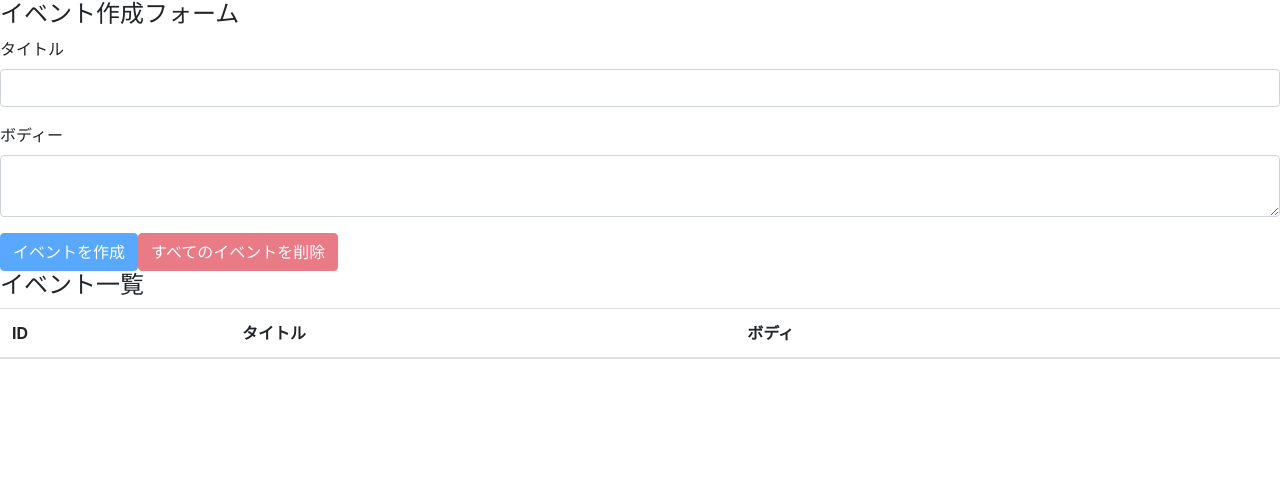
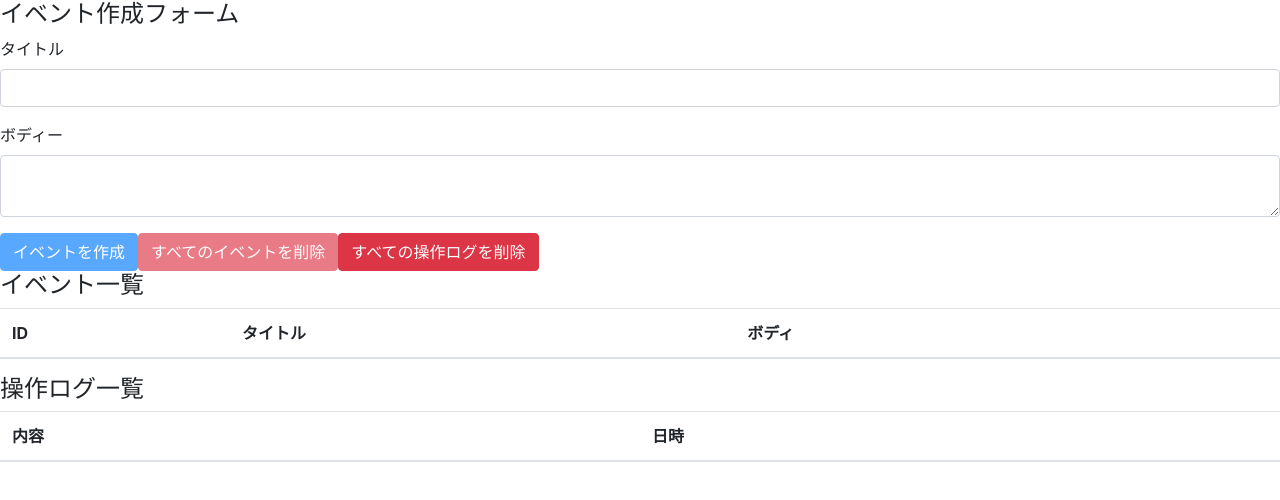
Before and after one commit to Yosshii001/react-hooks-101, a React (Create React App) app: page / in a window 1280 px wide. Shown: the top 500 px of the page. Built offline with nearby package versions, Linux system fonts and the light colour scheme.

Commit message:
create log table

```diff
--- a/src/components/App.js
+++ b/src/components/App.js
@@ -6,6 +6,7 @@ import AppContext from '../contexts/AppContext'
 
 import EventForm from './EventForm'
 import Events from './Events'
+import OperationLogs from './OperationLogs'
 
 import reducer from '../reducers'
 
@@ -21,6 +22,7 @@ const App = () => {
     <AppContext.Provider value={{ state, dispatch }}>
       <EventForm/>
       <Events/>
+      <OperationLogs/>
     </AppContext.Provider>
   )
 }
--- a/src/components/Event.js
+++ b/src/components/Event.js
@@ -2,7 +2,12 @@ import React, { useContext } from 'react'
 
 import AppContext from '../contexts/AppContext'
 
-import { DELETE_EVENT } from '../actions'
+import {
+  DELETE_EVENT,
+  ADD_OPERATION_LOG
+} from '../actions'
+
+import { timeCurrentIso8601 } from '../utils'
 
 const Event = ({ event }) => {
 
@@ -23,6 +28,12 @@ const Event = ({ event }) => {
       id: id
     }
     dispatch(action)
+
+    dispatch({
+      type: ADD_OPERATION_LOG,
+      description: `イベント（ID:${id}）を削除しました`,
+      operatedAt: timeCurrentIso8601()
+    })
   }
 
   return  (
--- a/src/components/EventForm.js
+++ b/src/components/EventForm.js
@@ -52,11 +52,18 @@ const EventForm = () => {
     }
 
     dispatch(action)
-
     dispatch({
       type: ADD_OPERATION_LOG,
       description: '全てのイベントを削除しました',
       operatedAt: timeCurrentIso8601()
+    })
+  }
+
+  const deleteAllLogs = e => {
+    e.preventDefault()
+
+    dispatch({
+      type: DELETE_ALL_OPERATION_LOGS
     })
   }
 
@@ -91,6 +98,11 @@ const EventForm = () => {
         disabled={unDeletetable}>
         すべてのイベントを削除
       </button>
+      <button
+        className="btn btn-danger"
+        onClick={deleteAllLogs}>
+        すべての操作ログを削除
+      </button>
     </form>
     </>
   )
--- /dev/null
+++ b/src/components/OperationLog.js
@@ -0,0 +1,13 @@
+import React, { useContext } from 'react'
+
+const OperationLog = ({ operationLog }) => {
+
+  return  (
+    <tr>
+      <td>{operationLog.descrition}</td>
+      <td>{operationLog.operatedAt}</td>
+    </tr>
+  )
+}
+
+export default OperationLog
--- /dev/null
+++ b/src/components/OperationLogs.js
@@ -0,0 +1,31 @@
+import React, { useContext } from 'react'
+
+import AppContext from '../contexts/AppContext'
+
+import OperationLog from './OperationLog'
+
+const OperationLogs = () => {
+
+  const { state } = useContext(AppContext)
+
+  return (<>
+    <h4>操作ログ一覧</h4>
+    <table className="table table-hover">
+      <thead>
+        <tr>
+          <th>内容</th>
+          <th>日時</th>
+        </tr>
+      </thead>
+      <tbody>
+      {
+        state.operationLogs.map(
+          (operationLog, index) => (<OperationLog operationLog={operationLog} key={index} />)
+        )
+      }
+      </tbody>
+    </table>
+  </>)
+}
+
+export default OperationLogs
```
